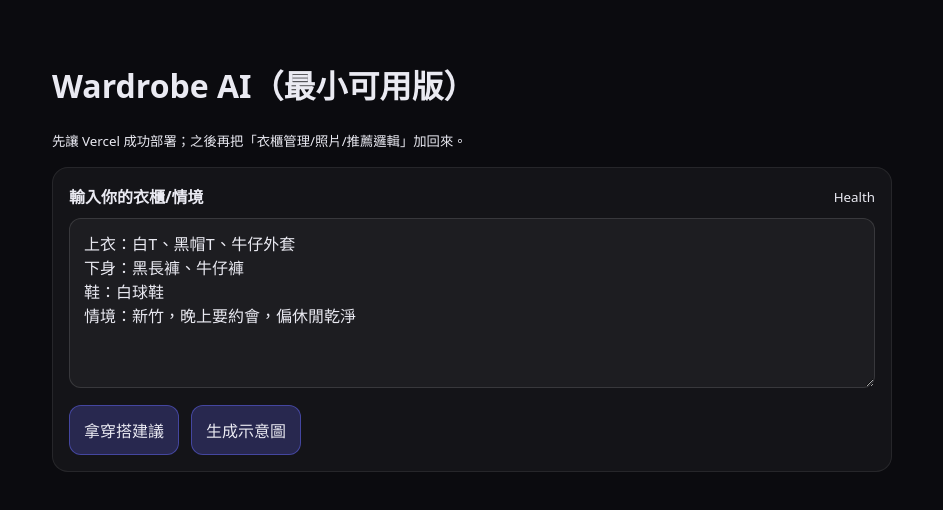
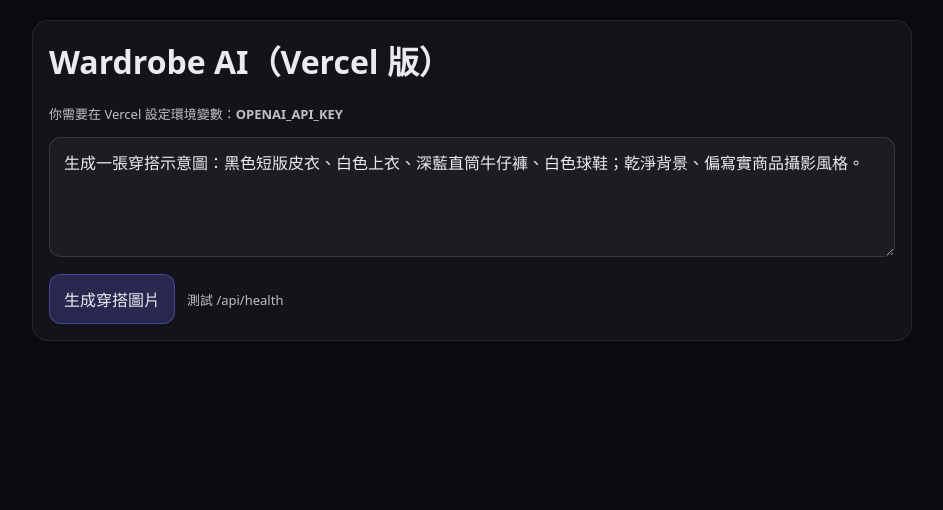
Before and after one commit to f0620123-png/-, a Next.js app: page / in a window 1280 px wide. Shown: the top 510 px of the page, without its empty margins (168-1111 px from the left). Built offline with nearby package versions, Linux system fonts and the light colour scheme.

Commit message:
Update page.tsx

```diff
--- a/app/page.tsx
+++ b/app/page.tsx
@@ -1,78 +1,78 @@
 "use client";
 
-import { useState } from "react";
+import { useMemo, useState } from "react";
 
 export default function Page() {
-  const [wardrobe, setWardrobe] = useState("上衣：白T、黑帽T、牛仔外套\n下身：黑長褲、牛仔褲\n鞋：白球鞋\n情境：新竹，晚上要約會，偏休閒乾淨");
-  const [result, setResult] = useState<string>("");
-  const [imgUrl, setImgUrl] = useState<string>("");
+  const [prompt, setPrompt] = useState(
+    "生成一張穿搭示意圖：黑色短版皮衣、白色上衣、深藍直筒牛仔褲、白色球鞋；乾淨背景、偏寫實商品攝影風格。"
+  );
   const [loading, setLoading] = useState(false);
+  const [imageUrl, setImageUrl] = useState<string | null>(null);
+  const [error, setError] = useState<string | null>(null);
 
-  async function askAI() {
+  const canSubmit = useMemo(() => prompt.trim().length > 0 && !loading, [prompt, loading]);
+
+  async function onGenerate() {
     setLoading(true);
-    setResult("");
-    setImgUrl("");
+    setError(null);
+    setImageUrl(null);
+
     try {
-      const r = await fetch("/api/outfit", {
+      const res = await fetch("/api/outfit-image", {
         method: "POST",
         headers: { "Content-Type": "application/json" },
-        body: JSON.stringify({ wardrobe })
+        body: JSON.stringify({ prompt })
       });
-      const data = await r.json();
-      setResult(data?.advice || JSON.stringify(data, null, 2));
-    } finally {
-      setLoading(false);
-    }
+
+      const data = await res.json();
+
+      if (!res.ok) {
+        setError(data?.error ?? "Unknown error");
+        return;
       }
 
-  async function genImage() {
-    setLoading(true);
-    setImgUrl("");
-    try {
-      const r = await fetch("/api/outfit-image", {
-        method: "POST",
-        headers: { "Content-Type": "application/json" },
-        body: JSON.stringify({ wardrobe })
-      });
-      const data = await r.json();
-      setImgUrl(data?.dataUrl || "");
+      setImageUrl(data.imageDataUrl);
+    } catch (e: any) {
+      setError(e?.message ?? "Network error");
     } finally {
       setLoading(false);
     }
   }
 
   return (
-    <div className="container">
-      <h1>Wardrobe AI（最小可用版）</h1>
-      <p><small>先讓 Vercel 成功部署；之後再把「衣櫃管理/照片/推薦邏輯」加回來。</small></p>
+    <main className="card">
+      <h1 style={{ marginTop: 0 }}>Wardrobe AI（Vercel 版）</h1>
 
-      <div className="card">
-        <div className="row" style={{ alignItems: "center", justifyContent: "space-between" }}>
-          <strong>輸入你的衣櫃/情境</strong>
-          <a href="/api/health" target="_blank" rel="noreferrer"><small>Health</small></a>
+      <p className="small" style={{ marginTop: 6 }}>
+        你需要在 Vercel 設定環境變數：<b>OPENAI_API_KEY</b>
+      </p>
+
+      <div style={{ marginTop: 14 }}>
+        <textarea value={prompt} onChange={(e) => setPrompt(e.target.value)} />
       </div>
 
-        <textarea rows={8} value={wardrobe} onChange={(e) => setWardrobe(e.target.value)} style={{ width: "100%", marginTop: 10 }} />
+      <div className="row" style={{ marginTop: 12, alignItems: "center" }}>
+        <button onClick={onGenerate} disabled={!canSubmit}>
+          {loading ? "生成中…" : "生成穿搭圖片"}
+        </button>
 
-        <div className="row" style={{ marginTop: 12 }}>
-          <button onClick={askAI} disabled={loading}>拿穿搭建議</button>
-          <button onClick={genImage} disabled={loading}>生成示意圖</button>
+        <a className="small" href="/api/health" target="_blank" rel="noreferrer">
+          測試 /api/health
+        </a>
       </div>
 
-        {result && (
-          <>
-            <h3>建議</h3>
-            <pre>{result}</pre>
-          </>
+      {error && (
+        <div style={{ marginTop: 12, color: "#ffb4b4" }}>
+          <b>錯誤：</b>
+          {error}
+        </div>
       )}
 
-        {imgUrl && (
-          <>
-            <h3>示意圖</h3>
-            <img src={imgUrl} alt="outfit" />
-          </>
+      {imageUrl && (
+        <div style={{ marginTop: 14 }}>
+          <img className="img" src={imageUrl} alt="Generated outfit" />
+        </div>
       )}
-      </div>
-    </div>
+    </main>
   );
 }
```
Lines whose indentation alone changed are shown as unchanged.
